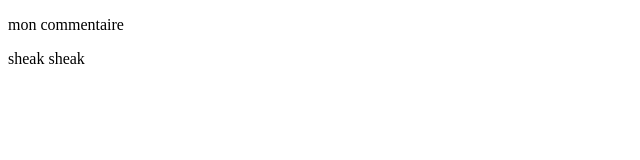
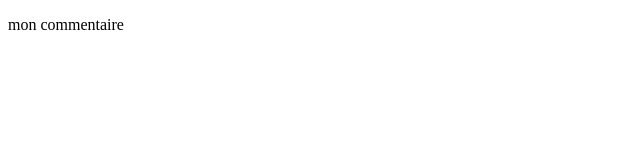
Before and after one commit to Roly94115/exo-git-solo-basic, a plain HTML site: page index.html in a window 1280 px wide. Shown: the full height of the page, 0-640 px from the left. Drawn offline with Linux system fonts and the light colour scheme.

Commit message:
index html modofié

```diff
--- a/index.html
+++ b/index.html
@@ -7,6 +7,6 @@
 </head>
 <body>
     <p> mon commentaire</p>
-    <p> sheak sheak</p>
+
 </body>
 </html>
```
